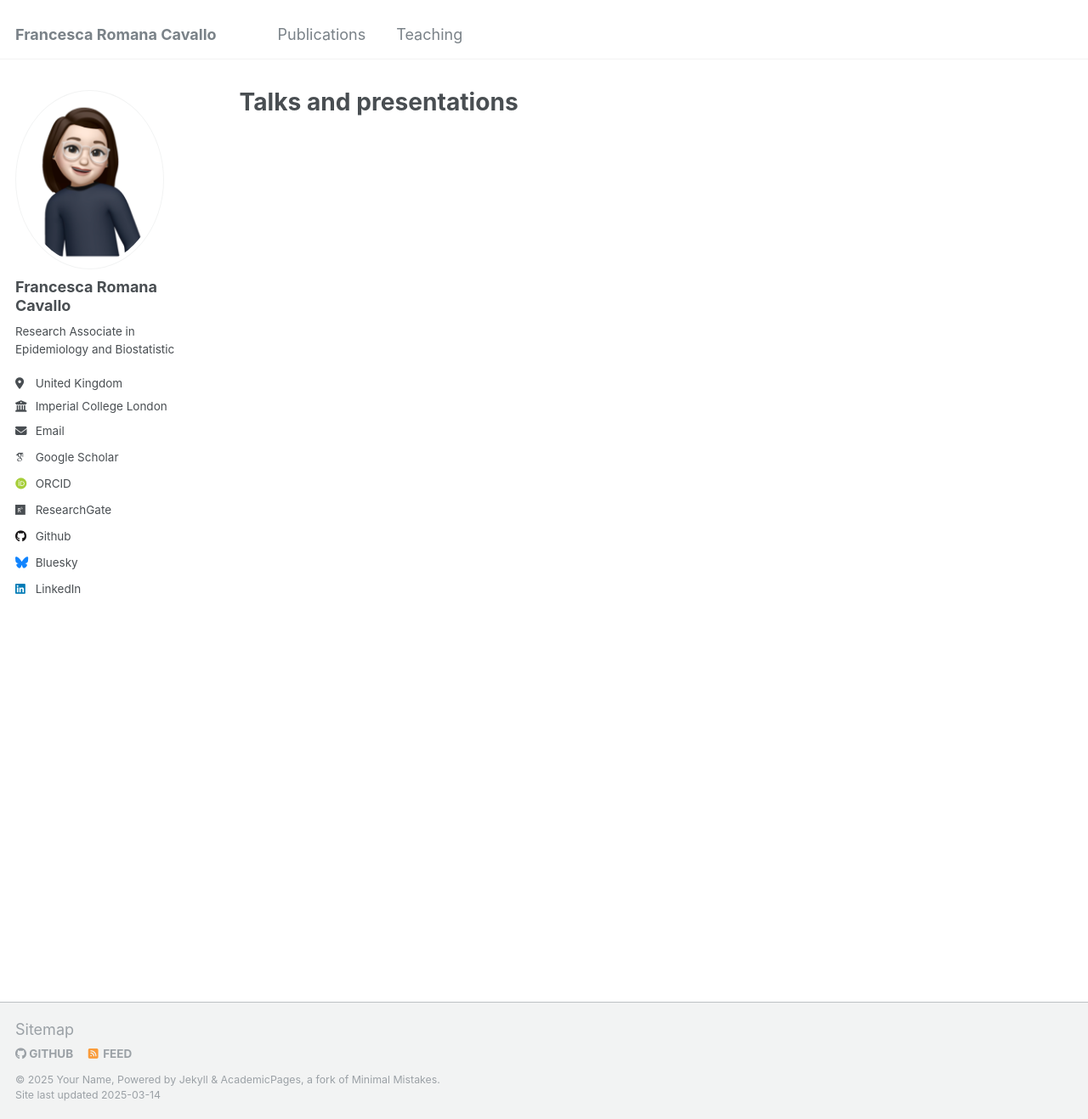
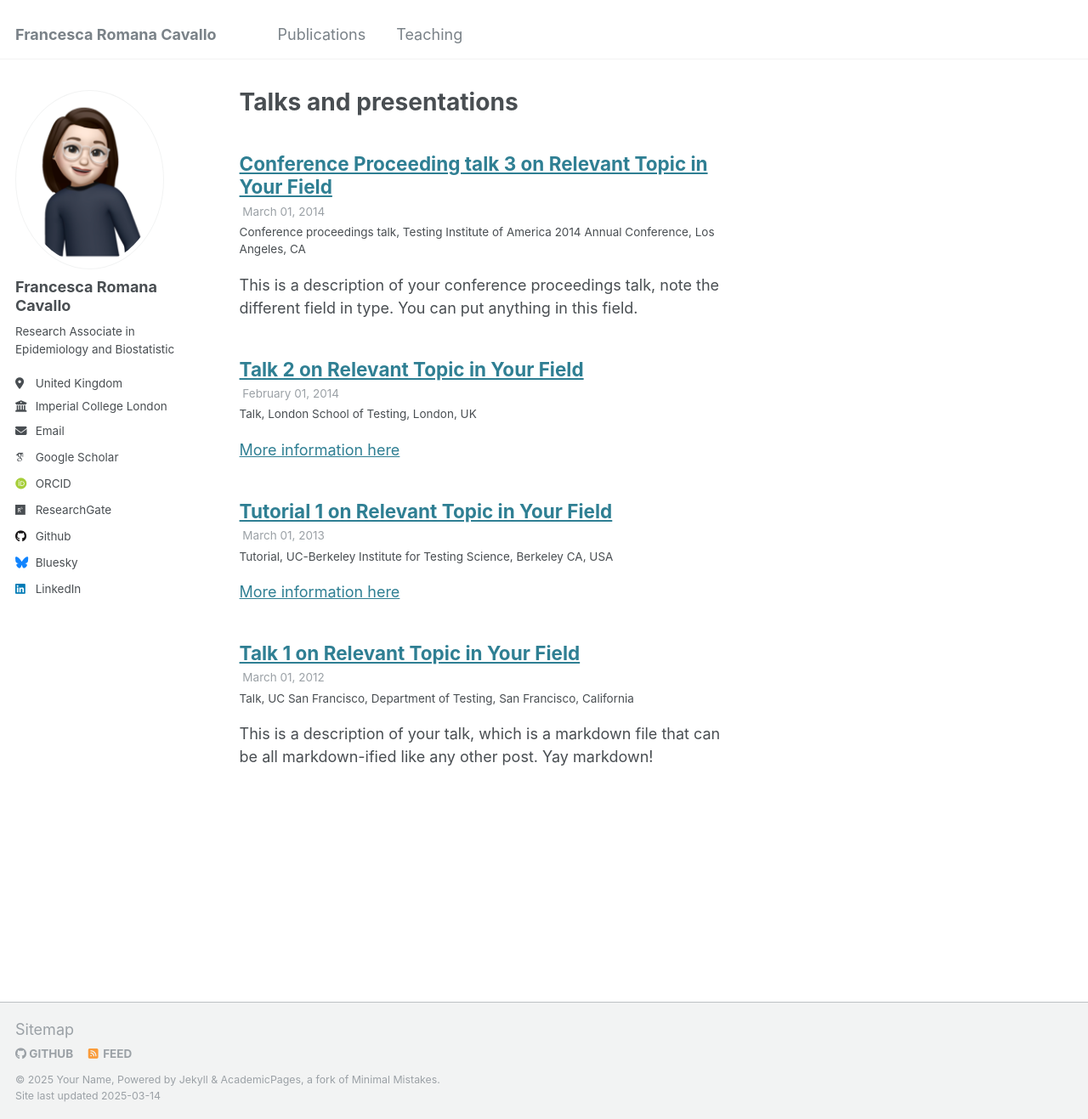
Before and after one commit to francescacavallo/francescacavallo.github.io, a Jekyll site: the page built from _pages/talks.html, in a window 1280 px wide and 1317 px high. Shown: the whole window at 85% size. Built offline with Jekyll 4.4.1, drawn with Linux system fonts in a browser that asks for light colours; some web fonts are replaced; part of the change alters nothing that is shown.

Commit message:
Update _config.yml

```diff
--- a/_config.yml
+++ b/_config.yml
@@ -218,12 +218,12 @@ collections:
   publications:
     output: true
     permalink: /:collection/:path/
-  # portfolio:
-  #   output: true
-  #   permalink: /:collection/:path/
-  # talks:
-  #   output: true
-  #   permalink: /:collection/:path/
+  portfolio:
+    output: true
+    permalink: /:collection/:path/
+  talks:
+    output: true
+    permalink: /:collection/:path/
 
 
 # These settings control how pages and collections are included in the site
@@ -264,23 +264,23 @@ defaults:
       author_profile: true
       share: true
       comments: true
-  # # _portfolio
-  # - scope:
-  #     path: ""
-  #     type: portfolio
-  #   values:
-  #     layout: single
-  #     author_profile: true
-  #     share: true
-  #     comment: true
-  # # _talks
-  # - scope:
-  #     path: ""
-  #     type: talks
-  #   values:
-  #     layout: talk
-  #     author_profile: true
-  #     share: true
+  # _portfolio
+  - scope:
+      path: ""
+      type: portfolio
+    values:
+      layout: single
+      author_profile: true
+      share: true
+      comment: true
+  # _talks
+  - scope:
+      path: ""
+      type: talks
+    values:
+      layout: talk
+      author_profile: true
+      share: true
 
 
 # Sass/SCSS
```
